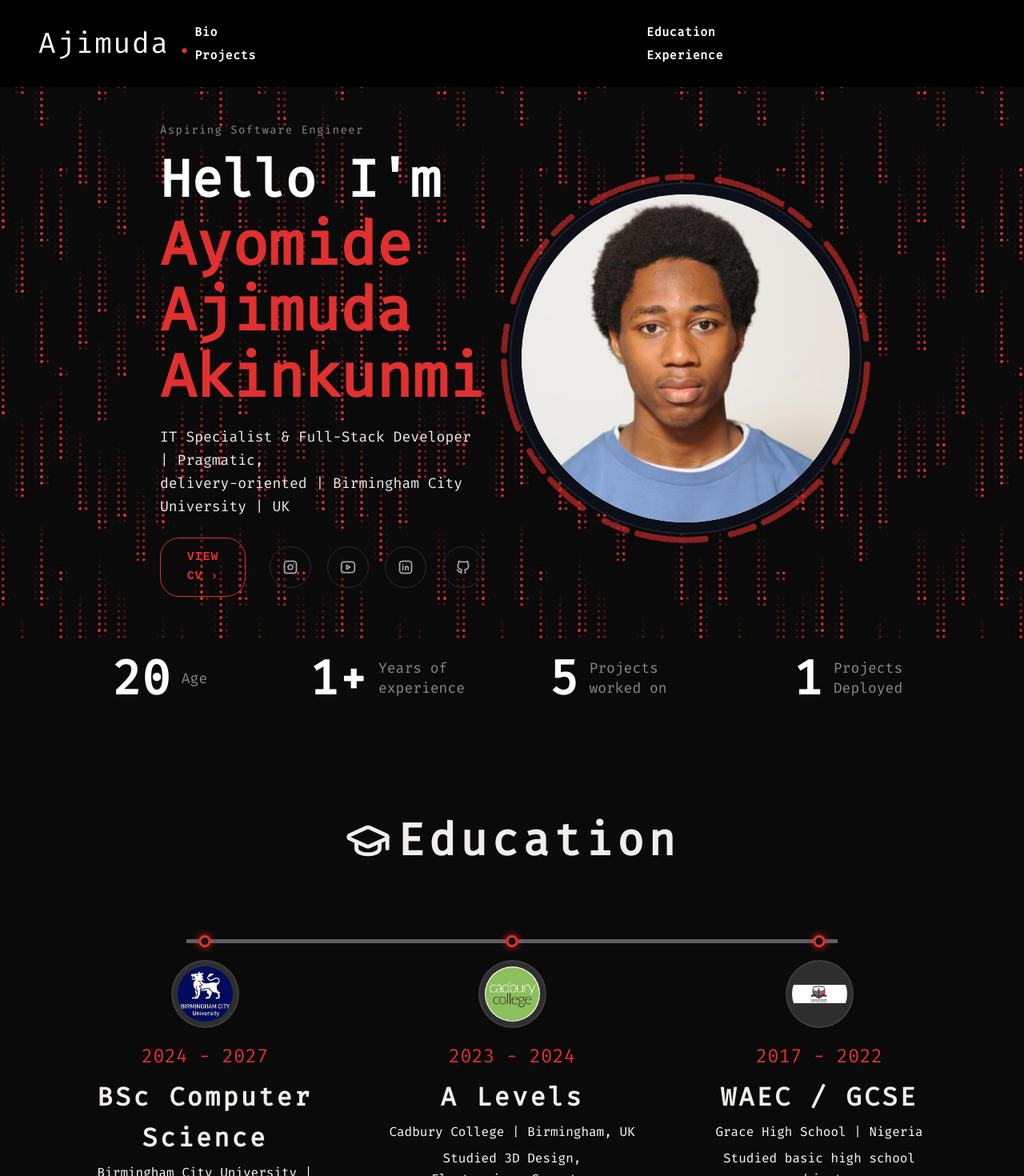
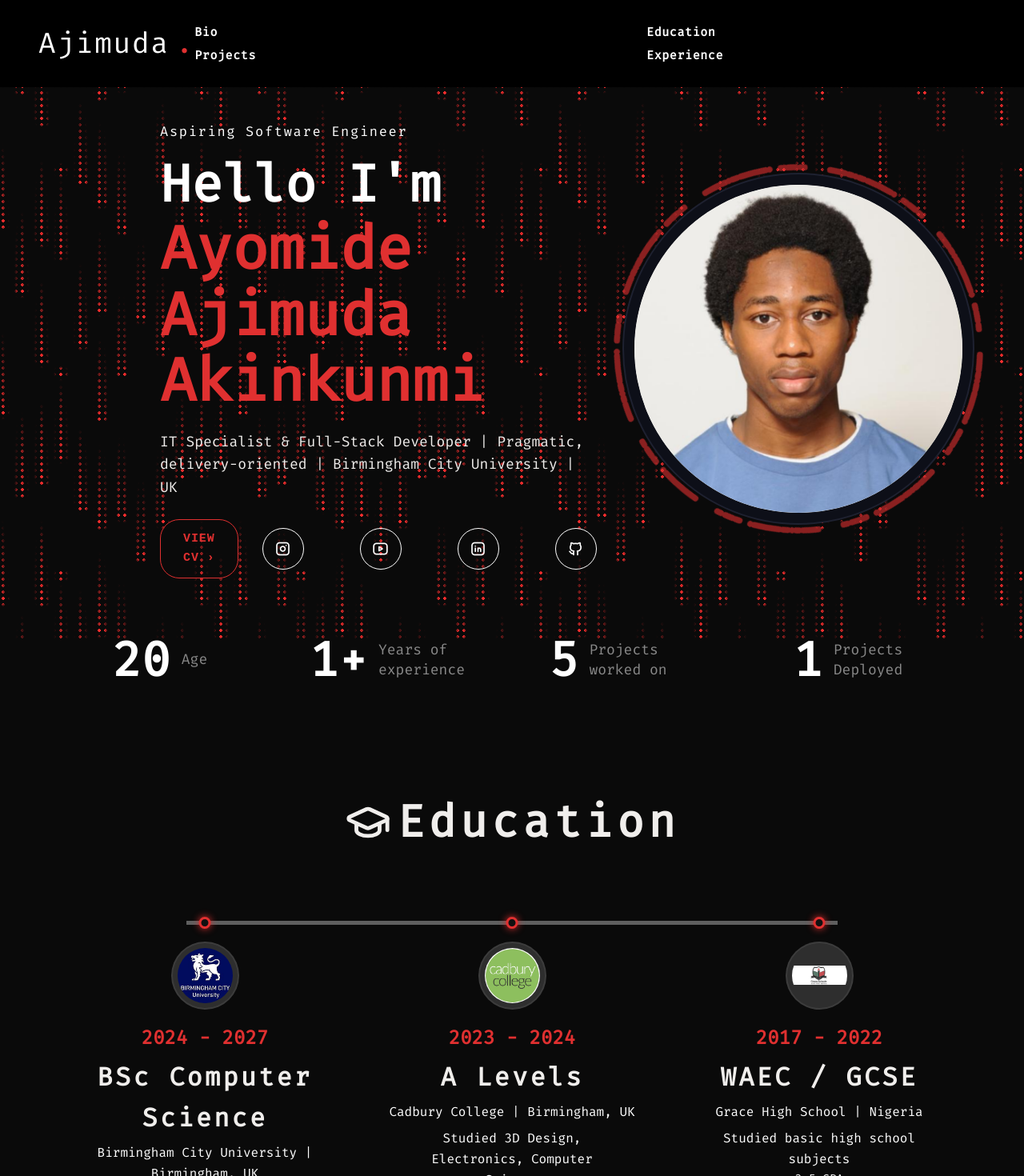
Before and after one commit to ayoajimuda/Portfolio-Website, a SvelteKit app: page / in a window 1280 px wide. Shown: the top 1470 px of the page at 80% size. Built offline with nearby package versions, Linux system fonts and the light colour scheme; no server answers.

Commit message:
Minor css changes

```diff
--- a/src/styles/routes/main-page/bio.css
+++ b/src/styles/routes/main-page/bio.css
@@ -19,8 +19,9 @@
 }
 
 .hero-wrap .hero-subtitle {
-  font-size: 14px;
-  color: #888;
+  font-family: var(--fontMono);
+  font-size: 17px;
+  color: #ffffff;
   margin-bottom: 14px;
   line-height: 1.8;
   letter-spacing: 0.1em;
@@ -45,7 +46,8 @@
 
 .hero-wrap .hero-description {
   font-size: 18px;
-  font-weight: 200;
+  font-weight: 400;
+  font-family: var(--fontMono);
 }
 
 .hero-wrap .hero-actions {
@@ -61,7 +63,7 @@
   background: transparent;
   padding: 12px 28px;
   font-family: "Space Mono", monospace;
-  font-size: 15px;           /* fixed typo: was "125x" */
+  font-size: 15px;
   font-weight: 700;
   border-radius: 24px;
   cursor: pointer;
@@ -76,18 +78,18 @@
 
 .hero-wrap .hero-actions .social-links {
   display: flex;
-  gap: 20px;
+  gap: 70px;
 }
 
 .hero-wrap .hero-actions .hero-social-icon {
   width: 52px;
   height: 52px;
   border-radius: 50%;
-  border: 1.75px solid #2a2d3e;
+  border: 1.75px solid #ffffff;
   display: flex;
   align-items: center;
   justify-content: center;
-  color: #aaa;               /* icon colour when not hovered */
+  color: #ffffff;
   font-size: 20px;
   cursor: pointer;
   transition: border-color 0.2s, color 0.2s;
--- a/src/styles/routes/main-page/education.css
+++ b/src/styles/routes/main-page/education.css
@@ -76,7 +76,8 @@
 
 .timeline-action .timeline-wrap .t-entry .t-date {
   font-size: x-large;
-  margin-bottom: 0.4rem;
+  font-weight: 800;
+  margin-bottom: 0.3rem;
   color: #e03030;
 }
 
--- a/src/styles/routes/main-page/experience.css
+++ b/src/styles/routes/main-page/experience.css
@@ -7,7 +7,7 @@
   display: flex;
   flex-direction: column;
   align-items: center;
-  font-family: 'Space Mono', monospace;
+  font-family: var(--font-space);
 }
 
 /* ---------- Heading ---------- */
@@ -129,13 +129,13 @@
 }
 
 .exp-card-desc {
-  font-family: var(--font-mono)
-  font-size: 0.82rem;
+  font-family: var(--font-space);
+  font-size: 0.92rem;
   font-weight: 400;
   color: rgba(255, 255, 255, 0.72);
   line-height: 1.75;
   text-align: left;
-  max-width: 600px;
+  max-width: 800px;
 }
 
 
```
